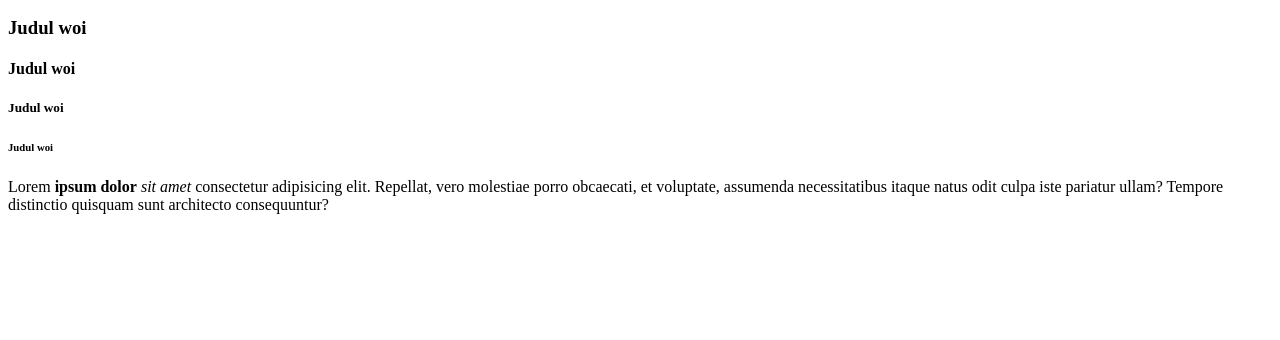
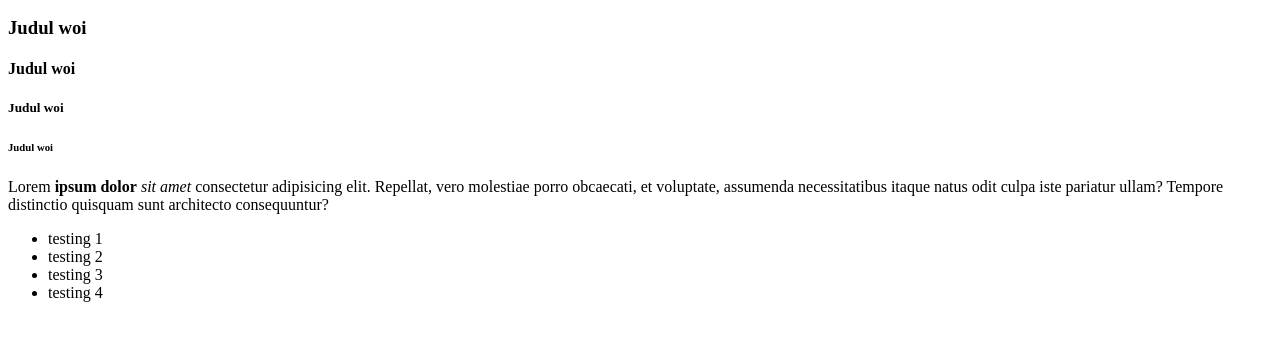
Before and after one commit to anfi3281/Anfee-Dev, a plain HTML site: page index.html in a window 1280 px wide. Shown: the part 110-450 px from the top of the page. Drawn offline with Linux system fonts and the light colour scheme.

Commit message:
belajar ul li

```diff
--- a/index.html
+++ b/index.html
@@ -14,5 +14,11 @@
     <h5>Judul woi</h5>
     <h6>Judul woi</h6>
     <p>Lorem <strong>ipsum dolor</strong> <em>sit amet</em> consectetur adipisicing elit. Repellat, vero molestiae porro obcaecati, et voluptate, assumenda necessitatibus itaque natus odit culpa iste pariatur ullam? Tempore distinctio quisquam sunt architecto consequuntur?</p>
+    <ul>
+        <li>testing 1</li>
+        <li>testing 2</li>
+        <li>testing 3</li>
+        <li>testing 4</li>
+    </ul>
 </body>
 </html>
```
